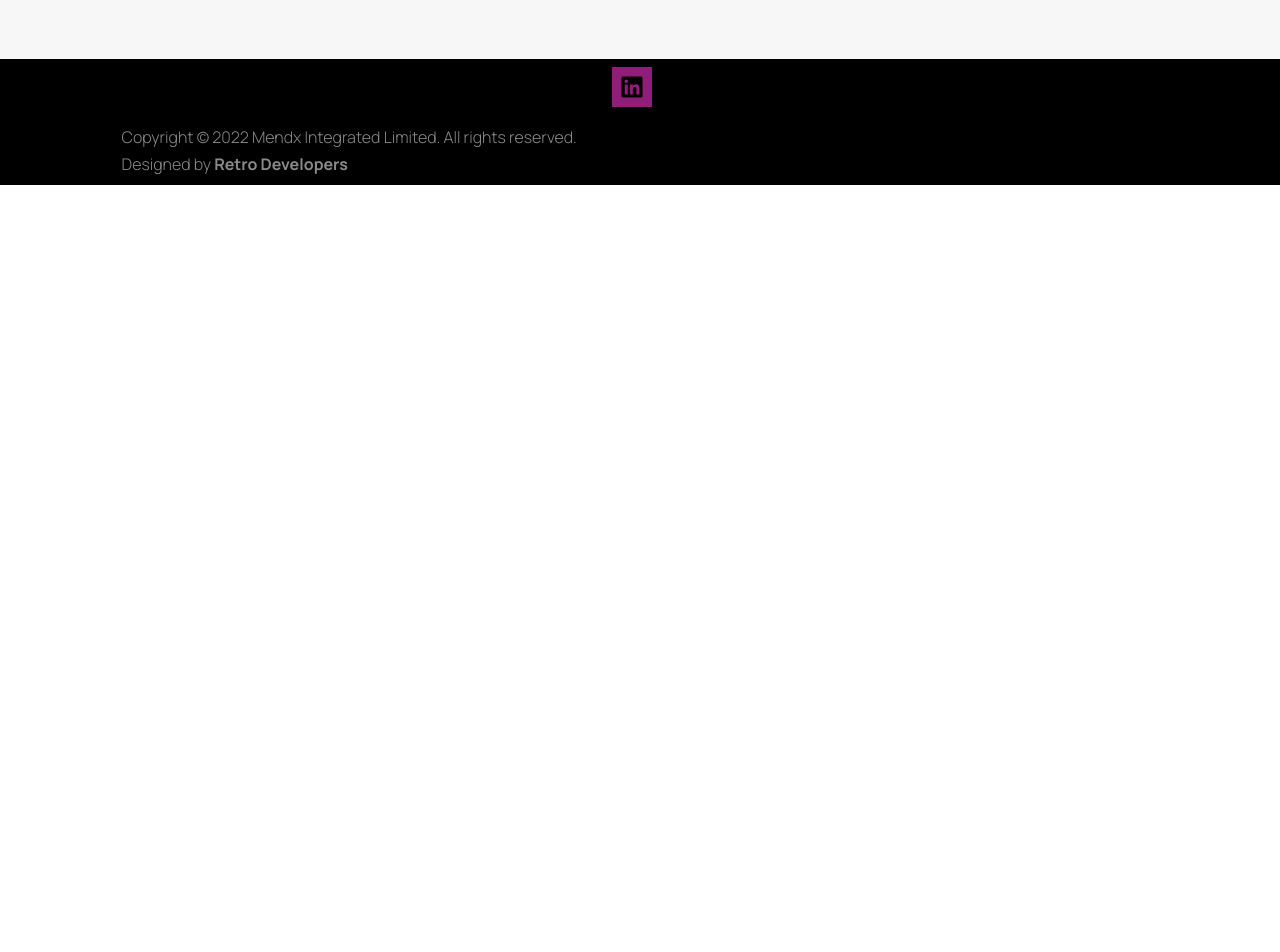
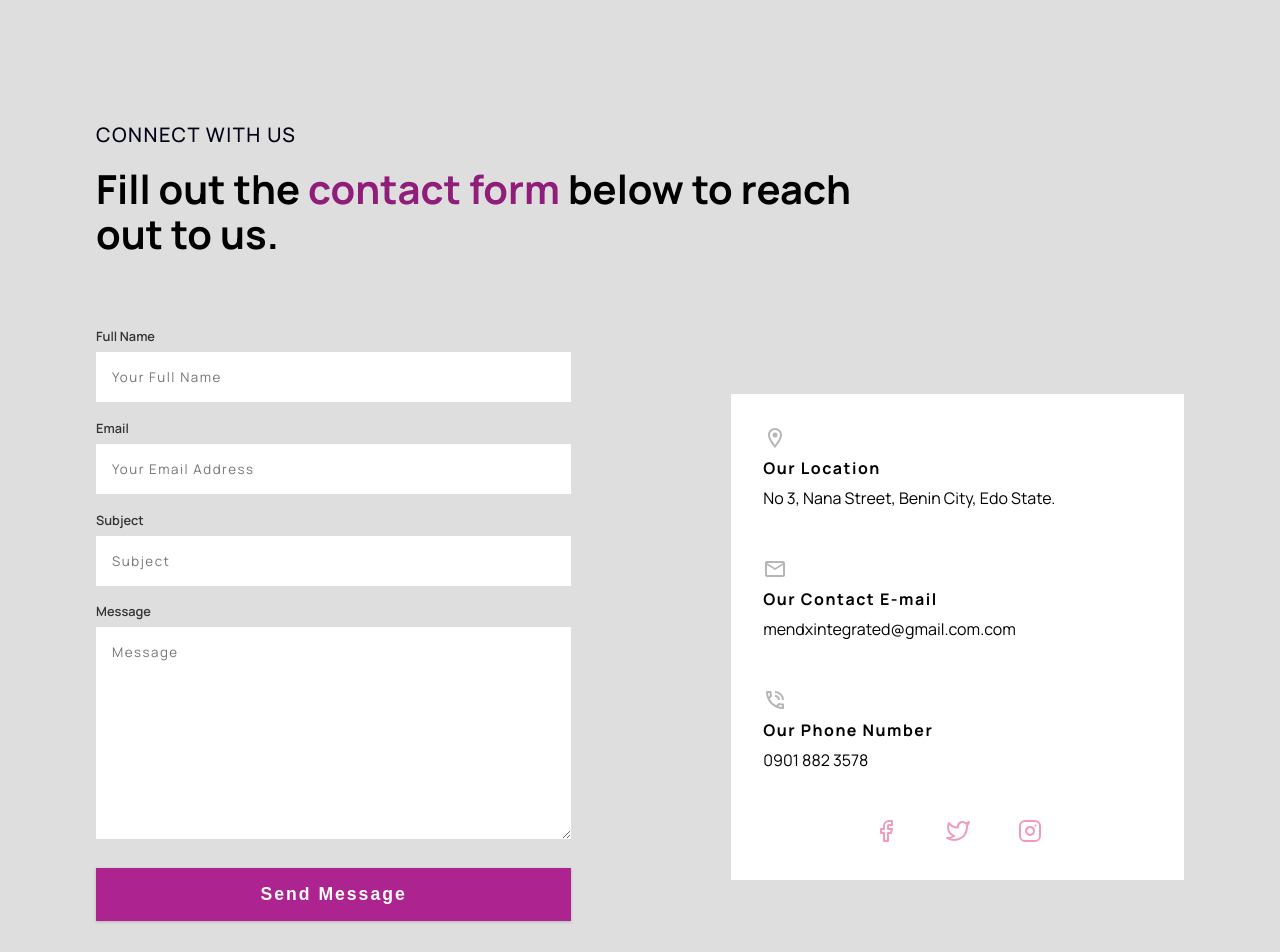
Before and after one commit to GZMaster/mendx, a React (Create React App) app: page / in a window 1280 px wide. Shown: the part 640-1592 px from the top of the page. Before the commit the page ends 825 px from the top, so only its background shows below. Built offline with nearby package versions, Linux system fonts and the light colour scheme.

Commit message:
contact page

```diff
--- a/src/Colors.scss
+++ b/src/Colors.scss
@@ -1,7 +1,11 @@
-$background-offWhite: #f7f7f7;
+$background-offWhite: #dedede;
+$bg-off: #f7f7f7;
 $Black: black;
 $Black-light: #000015;
 $White: white;
 $Base-color-light: #f19abd;
 $Base-color: #901d79;
 $Contact-btn: #ad2390;
+$footer: #333333;
+$Svg-color: #b6b6b6;
+$links: #f19abd;
--- a/src/components/footer/Footer.jsx
+++ b/src/components/footer/Footer.jsx
@@ -1,6 +1,5 @@
 import React from "react";
 import "./Footer.scss";
-import { FaLinkedin } from "react-icons/fa";
 const Footer = () => {
   return (
     <footer className="Footer">
@@ -10,16 +9,6 @@ const Footer = () => {
           Designed by <span className="F_Team">Retro Developers</span>
         </p>
       </div>
-      <div className="F_Socials">
-        <a
-          href="https://www.linkedin.com/company/"
-          className="F_item"
-          target={"_blank"}
-          rel="noreferrer"
-        >
-          <FaLinkedin />
-        </a>
-      </div>
     </footer>
   );
 };
--- a/src/components/footer/Footer.scss
+++ b/src/components/footer/Footer.scss
@@ -1,6 +1,6 @@
 @import "../../Colors.scss";
 .Footer {
-  background-color: $Black;
+  background-color: $footer;
   width: 100%;
   height: 15%;
   padding: 0.5rem 0;
@@ -11,7 +11,7 @@
 }
 .F_text {
   font-weight: 300;
-  color: #ffffff8a;
+  color: $White;
   display: flex;
   flex-direction: column;
   line-height: 1.5;
--- a/src/components/navbar/NavBar.scss
+++ b/src/components/navbar/NavBar.scss
@@ -17,7 +17,7 @@
   font-family: "Manrope", sans-serif;
 }
 .colorChange {
-  background-color: $background-offWhite;
+  background-color: $bg-off;
   box-shadow: 0 1px 0 rgb(0 0 0 / 10%);
 }
 
--- a/src/pages/Main.js
+++ b/src/pages/Main.js
@@ -9,8 +9,8 @@ const MainPage = () => {
     <div>
       <Home />
       {/* <About />
-      <Services />
-      <Contact /> */}
+      <Services /> */}
+      <Contact />
     </div>
   );
 };
--- a/src/pages/contact/Contact.jsx
+++ b/src/pages/contact/Contact.jsx
@@ -2,7 +2,12 @@ import React, { useState } from "react";
 import { send } from "emailjs-com";
 import "./Contact.scss";
 // import "../Services/Services.scss";
-import { MdEmail, MdPhoneInTalk, MdLocationPin } from "react-icons/md";
+import {
+  MdOutlineEmail,
+  MdOutlinePhoneInTalk,
+  MdOutlineLocationOn,
+} from "react-icons/md";
+import { FiFacebook, FiTwitter, FiInstagram } from "react-icons/fi";
 import SuccessfulNotification from "../../components/notification/SuccessfulNotification";
 
 const Contact = () => {
@@ -17,7 +22,7 @@ const Contact = () => {
 
   const onSubmit = (e) => {
     e.preventDefault();
-    send("service_uj89d5n","template_o468gn3", toSend, "_KkPJ9bejYGK0Ci_U")
+    send("service_uj89d5n", "template_o468gn3", toSend, "_KkPJ9bejYGK0Ci_U")
       .then((response) => {
         console.log("SUCCESS!", response.status, response.text);
       })
@@ -35,10 +40,13 @@ const Contact = () => {
   return (
     <section id="contact" className="C_Container">
       <div className="C_Wrapper">
-        <h4 className="C_title">Connect with us</h4>
-        <p className="C_Text">
-          Fill out the contact form below to reach out to us
-        </p>
+        <div className="C_Text_Wrap">
+          <div className="C_Text_Title">CONNECT WITH US</div>
+          <h3 className="C_Text_Header">
+            Fill out the <span className="C_Purple">contact form </span>
+            below to reach out to us.
+          </h3>
+        </div>
         <section className="Contact_Wrapper">
           <form className="C_Form" onSubmit={onSubmit}>
             <label className="form_label">Full Name</label>
@@ -86,11 +94,11 @@ const Contact = () => {
           <div className="C_Info">
             <div className="C_item">
               <div className="C_Svg">
-                <MdLocationPin />
+                <MdOutlineLocationOn />
               </div>
               <div className="C_item_Wrap">
                 <h3 className="C_item_title">
-                  <span>Our Address</span>
+                  <span>Our Location</span>
                 </h3>
                 <h3 className="C_item-text">
                   No 3, Nana Street, Benin City, Edo State.
@@ -99,24 +107,52 @@ const Contact = () => {
             </div>
             <div className="C_item">
               <div className="C_Svg">
-                <MdEmail />
+                <MdOutlineEmail />
               </div>
               <div className="C_item_Wrap">
                 <h3 className="C_item_title">
-                  <span> Email Us</span>
+                  <span>Our Contact E-mail</span>
                 </h3>
                 <h3 className="C_item-text">mendxintegrated@gmail.com.com</h3>
               </div>
             </div>
             <div className="C_item">
               <div className="C_Svg">
-                <MdPhoneInTalk />
+                <MdOutlinePhoneInTalk />
               </div>
               <div className="C_item_Wrap">
                 <h3 className="C_item_title">
-                  <span>Call Us</span>
+                  <span>Our Phone Number</span>
                 </h3>
                 <h3 className="C_item-text">0901 882 3578</h3>
+              </div>
+            </div>
+            <div className="C_item">
+              <div className="C_Socials">
+                <a
+                  href="https://www.linkedin.com/company/bralewood-investment-limited/"
+                  className="C_Social"
+                  target={"_blank"}
+                  rel="noreferrer"
+                >
+                  <FiFacebook />
+                </a>
+                <a
+                  href="https://www.linkedin.com/company/bralewood-investment-limited/"
+                  className="C_Social"
+                  target={"_blank"}
+                  rel="noreferrer"
+                >
+                  <FiTwitter />
+                </a>
+                <a
+                  href="https://www.linkedin.com/company/bralewood-investment-limited/"
+                  className="C_Social"
+                  target={"_blank"}
+                  rel="noreferrer"
+                >
+                  <FiInstagram />
+                </a>
               </div>
             </div>
           </div>
--- a/src/pages/contact/Contact.scss
+++ b/src/pages/contact/Contact.scss
@@ -3,17 +3,40 @@
   width: 100%;
 }
 .C_Wrapper {
-  padding: 4rem 0rem;
-  padding-right: 4rem;
+  padding: 4rem 6rem;
   background-color: $background-offWhite;
 }
 .Contact_Wrapper {
   display: flex;
-  flex-direction: row-reverse;
+  flex-direction: row;
   justify-content: space-between;
-  gap: 1rem;
+  gap: 10rem;
   padding: 2rem 0;
   margin-top: 2rem;
+}
+.C_Text_Wrap {
+  flex: 1;
+  display: flex;
+  gap: 20px;
+  flex-direction: column;
+  justify-content: center;
+}
+.C_Text_Header {
+  font-weight: bold;
+  margin: 0;
+  font-size: 40px;
+  width: 70%;
+  line-height: 45px;
+}
+.C_Text_Title {
+  color: $Black-light;
+  line-height: 23.48px;
+  font-size: 20px;
+  font-weight: 500;
+  letter-spacing: 1.5px;
+}
+.C_Purple {
+  color: $Base-color;
 }
 .C_title {
   font-size: 1rem;
@@ -21,44 +44,57 @@
   letter-spacing: 3px;
   line-height: 1.5rem;
   text-transform: uppercase;
-  color: $Black;
+  color: $White;
   margin-top: 0;
+  padding-left: 0.75rem;
   margin-bottom: 1rem;
-  text-align: center;
+  text-align: left;
+}
+.C_Socials {
+  display: flex;
+  align-items: center;
+  gap: 3rem;
+  justify-content: center;
+}
+.C_Social svg {
+  stroke: $links;
+  font-size: 1.5rem;
+}
+.C_Social svg:hover {
+  transition: all 0.3s ease-in-out;
+  stroke: $Black;
 }
 .C_Form {
-  padding: 0.3rem 0rem;
-  flex: 1;
+  margin: 2rem 0;
+  margin-top: 0;
+  flex: 5.5;
   background-color: transparent;
   display: flex;
   flex-direction: column;
 }
 .C_Text {
   color: $Black;
-  text-align: center;
+  text-align: left;
   font-weight: 600;
-  width: 50%;
+  width: 65%;
   font-size: 2rem;
-  margin: auto;
   margin-bottom: 2rem;
 }
 .C_Info {
-  padding: 12rem 4rem;
-  background-repeat: no-repeat;
-  background-size: contain;
-  margin-right: 6rem;
-  flex: 1;
+  flex: 4.5;
+  padding: 2rem;
+  margin: auto;
   display: flex;
-  background-color: $background-offWhite;
+  background-color: $White;
   flex-direction: column;
-  gap: 10px;
-  justify-content: center;
-  align-content: center;
+  gap: 3rem;
+  justify-content: flex-start;
+  align-content: flex-start;
 }
 .C_btn {
   text-transform: capitalize;
-  background: $Base-color-light;
-  color: $Black;
+  background: $Contact-btn;
+  color: $White;
   padding: 1rem 1.5rem;
   letter-spacing: 2px;
   display: inline-block;
@@ -66,7 +102,7 @@
   font-size: 1.1rem;
   border: none;
   cursor: pointer;
-  width: fit-content;
+  width: 100%;
   margin-top: 1.2rem;
   box-shadow: 0 1px 3px rgba(0, 0, 0, 0.2);
 }
@@ -78,9 +114,10 @@
   padding: 1rem 1rem;
   border: none;
   margin-bottom: 0.6rem;
-  background: transparent;
-  border: 1px solid $Base-color;
+  background: $White;
   text-transform: capitalize;
+  color: $Black;
+  font-family: "Manrope", sans-serif !important;
   letter-spacing: 1.5px;
 }
 .form_control:focus-within {
@@ -89,64 +126,74 @@
 .form_label {
   font-weight: 600;
   margin: 0.5rem 0;
+  color: $footer;
   text-transform: capitalize;
-  line-height: 1.5rem;
-  font-size: 1.1rem;
+  line-height: 1rem;
+  font-size: 0.8rem;
 }
 .C_item_title {
   color: $Black;
   margin: 0;
-  font-size: 18px;
+  font-size: 1rem;
   letter-spacing: 1.5px;
-  font-weight: 600;
-  line-height: 17px;
+  font-weight: 700;
+  line-height: 21px;
 }
 .C_Svg {
-  font-size: 45px;
-  padding: 1rem;
-  background-color: $Base-color;
+  font-size: 1.5rem;
+  display: flex;
+  width: fit-content;
+  background-color: transparent;
+}
+.C_Svg svg {
+  fill: $Svg-color;
 }
 
 .C_item-text {
-  font-size: 14px;
+  font-size: 1rem;
   margin: 0;
-  font-weight: 300;
+  color: $Black;
+  font-weight: 400;
+  width: fit-content;
 }
 
 .C_item {
   margin-right: 10px;
-  flex: 1;
+  font-family: "Manrope", sans-serif !important;
   display: flex;
-  background-color: $White;
-  border: 1px solid $Base-color;
+  gap: 0.5rem;
+  flex-direction: column;
+  background-color: transparent;
 }
 .C_item_Wrap {
   display: flex;
+  gap: 0.5rem;
   flex-direction: column;
-  padding: 0.75rem;
 }
 .C_item:nth-last-child(n) {
   margin-right: 0;
 }
 @media screen and (min-width: 769px) and (max-width: 1199px) {
   .C_Wrapper {
-    width: 95%;
-    padding-right: 3rem;
+    width: auto;
+    padding: 2rem;
   }
   .C_Text {
     width: 80%;
   }
   .C_Info {
-    margin-right: 1rem;
-    padding: 8rem 4rem;
+    align-content: flex-start;
+    padding-top: 4rem;
   }
-  .C_item-text {
-    font-size: 1rem;
+  .C_item {
+    width: auto;
   }
 }
 @media screen and (max-width: 768px) {
   .Contact_Wrapper {
     flex-direction: column-reverse;
+    margin: 0;
+    padding: 0;
   }
   .C_Text {
     width: 90%;
@@ -156,7 +203,7 @@
     text-align: left;
     justify-content: center;
     align-content: center;
-    padding: 4rem;
+    padding: 0;
     margin: 0;
     padding-right: 0;
     background-color: transparent;
@@ -173,13 +220,10 @@
     align-self: center;
     width: 100%;
     margin: 0;
-    font-size: 0.7rem;
+    font-size: 1rem;
     line-height: 22px;
   }
-  .C_Wrapper {
-    padding: 0;
-    width: 100%;
-  }
+
   .C_btn {
     width: fit-content !important;
     padding: 1rem 1.5rem;
@@ -198,22 +242,7 @@
     flex-direction: column;
     gap: 0;
   }
-  .C_Svg {
-    font-size: 45px;
-    padding: 1rem;
-    display: flex;
-    background-color: $Base-color;
-  }
-  .C_Svg svg {
-    align-self: center;
-  }
-
-  .form_control {
-    border: 1px solid $Base-color;
-  }
-  .C_btn {
-    background-color: $Base-color;
-    width: 100%;
-    margin-top: 0;
+  .C_Wrapper {
+    padding: 2rem 1rem;
   }
 }
```
